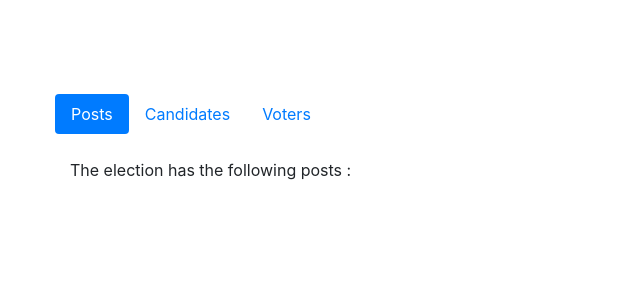
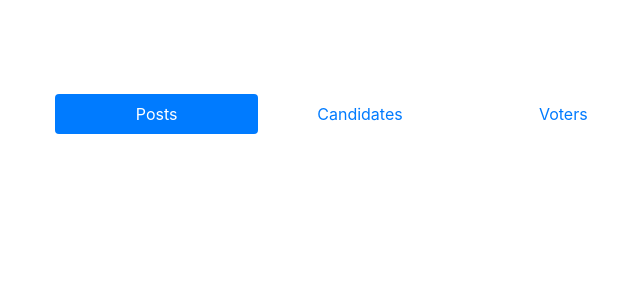
Before and after one commit to naveed-raza/onevoteHome, a PHP site: page /get_all_posts/details.php in a window 1280 px wide. Shown: the top 300 px of the page, without its empty margins (280-920 px from the left). Run offline with PHP 8.4, Linux system fonts and the light colour scheme; data that the repository does not hold is empty.

Commit message:
logo, icon added and UI modified

```diff
--- a/details.php
+++ b/details.php
@@ -25,48 +25,40 @@ include("db.php");
     <script src="https://cdnjs.cloudflare.com/ajax/libs/popper.js/1.14.7/umd/popper.min.js"></script>
     <script src="https://maxcdn.bootstrapcdn.com/bootstrap/4.3.1/js/bootstrap.min.js"></script>
 
-    <title>OneVote - Election Home</title>
+    <title>OneVote - One Person One Vote</title>
+    <link rel="icon" href="img/icon.png">
+
   </head>
 
     <body>
 
 <div class="container-fluid">
   <div class="row">
+
     <div class="col-md-3"></div>
 
     <div class="col-md-6">
+
       <h1 id="electionName" align="center" style="margin-top: 70px; "></h1>
-   <p id ="hash" style="color: white;"><?php echo $transaction_hash; ?></p>
-  <br>
+      <p id ="hash" style="color: white;"><?php echo $transaction_hash; ?></p><br>
 
 
       <!-- Nav pills -->
-  <ul class="nav nav-pills" role="tablist" style="align-content: center;">
-    <li class="nav-item">
-      <a class="nav-link active" data-toggle="pill" href="#posts">Posts</a>
-    </li>
-    <li class="nav-item">
-      <a class="nav-link" data-toggle="pill" href="#candidates">Candidates</a>
-    </li>
-    <li class="nav-item">
-      <a class="nav-link" data-toggle="pill" href="#voters">Voters</a>
-    </li>
+      <ul class="nav nav-pills nav-fill nav-justified" role="tablist" style="align-content: center;">
+        <li class="nav-item"><a class="nav-link active" data-toggle="pill" href="#posts">Posts</a> </li>
+        <li class="nav-item"><a class="nav-link" data-toggle="pill" href="#candidates">Candidates</a></li>
+        <li class="nav-item"><a class="nav-link" data-toggle="pill" href="#voters">Voters</a></li>
       </ul>
 
       <!-- Tab panes -->
-  <div class="tab-content" >
-    <div id="posts" class="container tab-pane active"><br>
-      <p>The election has the following posts :</p>
-    </div>
-    <div id="candidates" class="container tab-pane fade"><br>
-      <p>The election has the following candidate :</p>
-    </div>
-    <div id="voters" class="container tab-pane fade"><br>
-      <p>The election has the following voters :</p>
-    </div>
+      <div class="tab-content">
+        <div id="posts" class="container tab-pane active "><br></div>
+        <div id="candidates" class="container tab-pane fade"><br></div>
+        <div id="voters" class="container tab-pane fade"><br></div>
       </div>
 
     </div>
+
     <div class="col-md-3"></div>
 
   </div>
@@ -96,6 +88,7 @@ include("db.php");
   }
 
   const getAllPosts = async() => {
+
     let url = "http://localhost:3002/get_all_posts/" + document.getElementById("hash").innerHTML;
     const response = await fetch(url);
     const myJson = await response.json();
@@ -105,12 +98,13 @@ include("db.php");
     let postsLength = posts.length;
 
     for(var i=0; i<postsLength; i++){
-        var para = document.createElement("li");
-        var node = document.createTextNode(posts[i]);
-        para.appendChild(node);
+        var list = document.createElement("li");
+        list.style.fontSize = "x-large"
+        var para = document.createTextNode(posts[i]);
+        list.appendChild(para);
 
         var element = document.getElementById("posts");
-        element.appendChild(para);
+        element.appendChild(list);
     }
 
     getAllCandidates();
@@ -118,21 +112,24 @@ include("db.php");
   }
 
   const getAllCandidates = async() => {
+
     let url = "http://localhost:3002/get_all_candidates/" + document.getElementById("hash").innerHTML;
     const response = await fetch(url);
     const myJson = await response.json();
     console.log(myJson);
-
     let candidates = myJson.candidates;
     let candidatesLength = candidates.length;
 
     for(var i=0; i<candidatesLength; i++){
-        var para = document.createElement("li");
-        var node = document.createTextNode(candidates[i]);
-        para.appendChild(node);
+
+      var list = document.createElement("li");
+      list.style.fontSize = "x-large"
+      var para = document.createTextNode(candidates[i]);
+      list.appendChild(para);
 
       var element = document.getElementById("candidates");
-        element.appendChild(para);
+      element.appendChild(list);
+
     }
 
     getAllVoters();
@@ -141,21 +138,25 @@ include("db.php");
 
 
   const getAllVoters = async() => {
+
     let url = "http://localhost:3002/get_all_voters/" + document.getElementById("hash").innerHTML;
     const response = await fetch(url);
     const myJson = await response.json();
     console.log(myJson);
 
     let voters = myJson.voters;
-    let voterslength = voters.length;
+    let votersLength = voters.length;
 
-    for(var i=0; i<voterslength; i++){
-        var para = document.createElement("li");
-        var node = document.createTextNode(voters[i]);
-        para.appendChild(node);
+    for(var i=0; i<votersLength; i++){
+
+      var list = document.createElement("li");
+      list.style.fontSize = "x-large"
+      var para = document.createTextNode(voters[i]);
+      list.appendChild(para);
 
       var element = document.getElementById("voters");
-        element.appendChild(para);
+      element.appendChild(list);
+
     }
 
    // getPostCandidates();
@@ -209,12 +210,5 @@ include("db.php");
 
   // }
 
-
-
-
-
-
-
-
   window.onload = getElectionDetails();
 </script>
```
Also changed, not shown: index.php (+6 -4 lines), img/icon.png (added), img/icon_circle.png (added), img/logo.png (added). Lines whose indentation alone changed are shown as unchanged.
